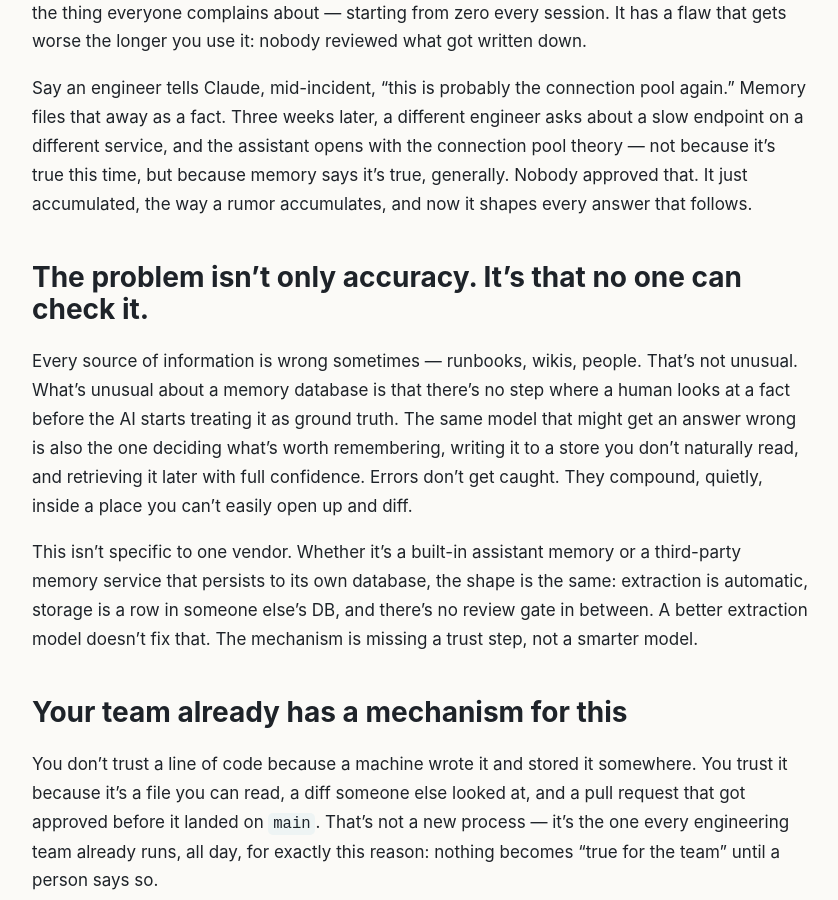
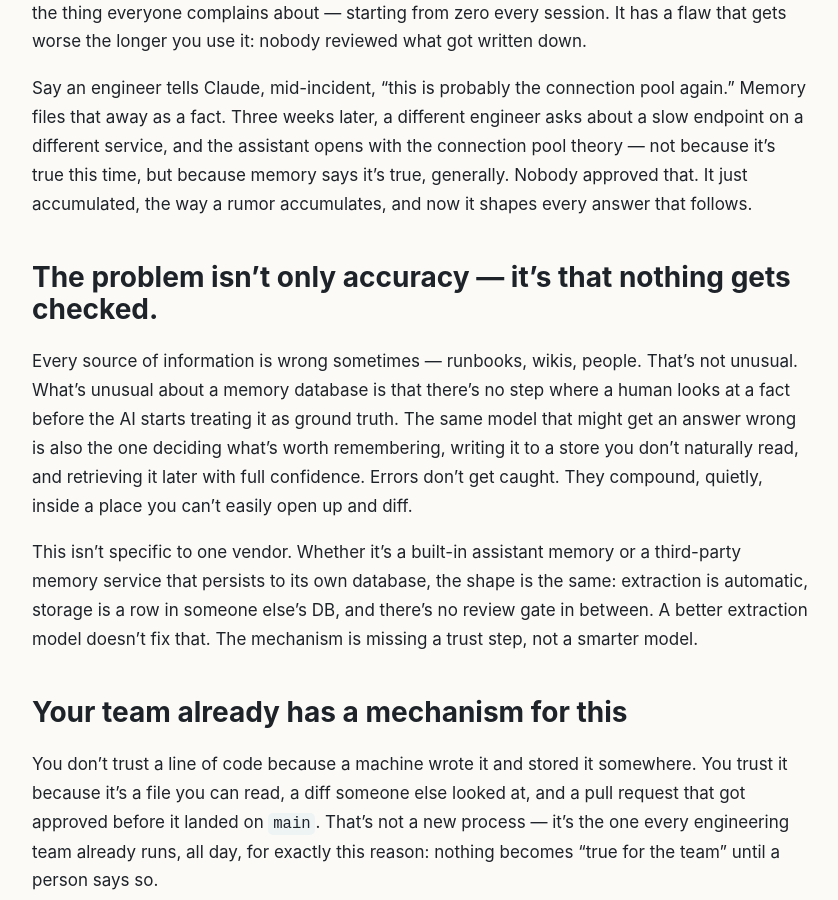
Before and after one commit to XTSoftwareLabs/neatcontext-blog, a Jekyll site: the page built from _posts/2026-08-06-trust-your-teams-context-not-ai-memory.md, in a window 1280 px wide and 900 px high, scrolled down 638 px. Shown: the whole window, without its empty margins (128-966 px from the left). Built offline with Jekyll 4.4.1, drawn with Linux system fonts in a browser that asks for light colours.

Commit message:
Tighten heading wording
Co-Authored-By: Claude Sonnet 5 <noreply@anthropic.com>

```diff
--- a/_posts/2026-08-06-trust-your-teams-context-not-ai-memory.md
+++ b/_posts/2026-08-06-trust-your-teams-context-not-ai-memory.md
@@ -9,7 +9,7 @@ A lot of AI tools now ship "memory": the assistant quietly writes facts about yo
 
 Say an engineer tells Claude, mid-incident, "this is probably the connection pool again." Memory files that away as a fact. Three weeks later, a different engineer asks about a slow endpoint on a different service, and the assistant opens with the connection pool theory — not because it's true this time, but because memory says it's true, generally. Nobody approved that. It just accumulated, the way a rumor accumulates, and now it shapes every answer that follows.
 
-## The problem isn't only accuracy. It's that no one can check it.
+## The problem isn't only accuracy — it's that nothing gets checked.
 
 Every source of information is wrong sometimes — runbooks, wikis, people. That's not unusual. What's unusual about a memory database is that there's no step where a human looks at a fact before the AI starts treating it as ground truth. The same model that might get an answer wrong is also the one deciding what's worth remembering, writing it to a store you don't naturally read, and retrieving it later with full confidence. Errors don't get caught. They compound, quietly, inside a place you can't easily open up and diff.
 
```
